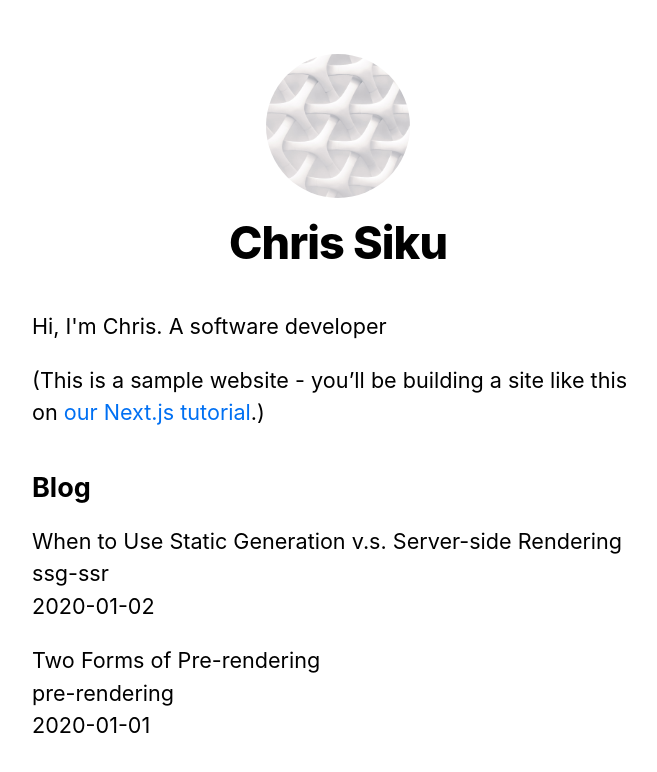
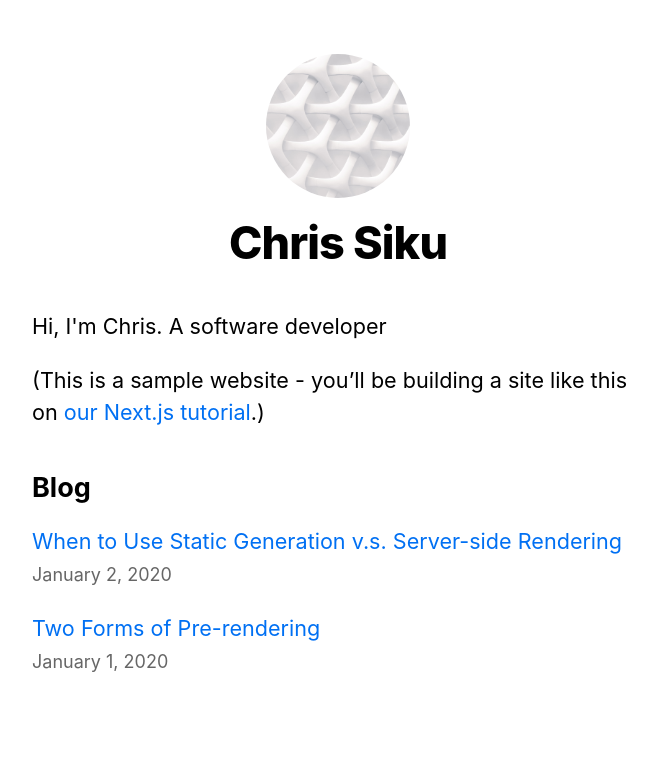
Before and after one commit to Chrissiku/nextjs-blog, a Next.js app: page / in a window 1280 px wide. Shown: the top 772 px of the page, without its empty margins (302-959 px from the left). Built offline with nearby package versions, Linux system fonts and the light colour scheme.

Commit message:
Add styling

```diff
--- a/pages/index.js
+++ b/pages/index.js
@@ -1,7 +1,9 @@
 import Head from "next/head";
+import Link from "next/link";
 import { getSortedPostsData } from "../lib/posts";
 import Layout, { siteTitle } from "../components/layout";
 import utilStyles from "../styles/utils.module.css";
+import Date from "../components/date";
 
 export async function getStaticProps() {
   const allPostsData = getSortedPostsData();
@@ -31,11 +33,11 @@
         <ul className={utilStyles.list}>
           {allPostsData.map(({ id, date, title }) => (
             <li className={utilStyles.listItem} key={id}>
-              {title}
+              <Link href={`/posts/${id}`}>{title}</Link>
               <br />
-              {id}
-              <br />
-              {date}
+              <small className={utilStyles.lightText}>
+                <Date dateString={date} />
+              </small>
             </li>
           ))}
         </ul>
```
Also changed, not shown: pages/posts/[id].js (+8 -5 lines).
